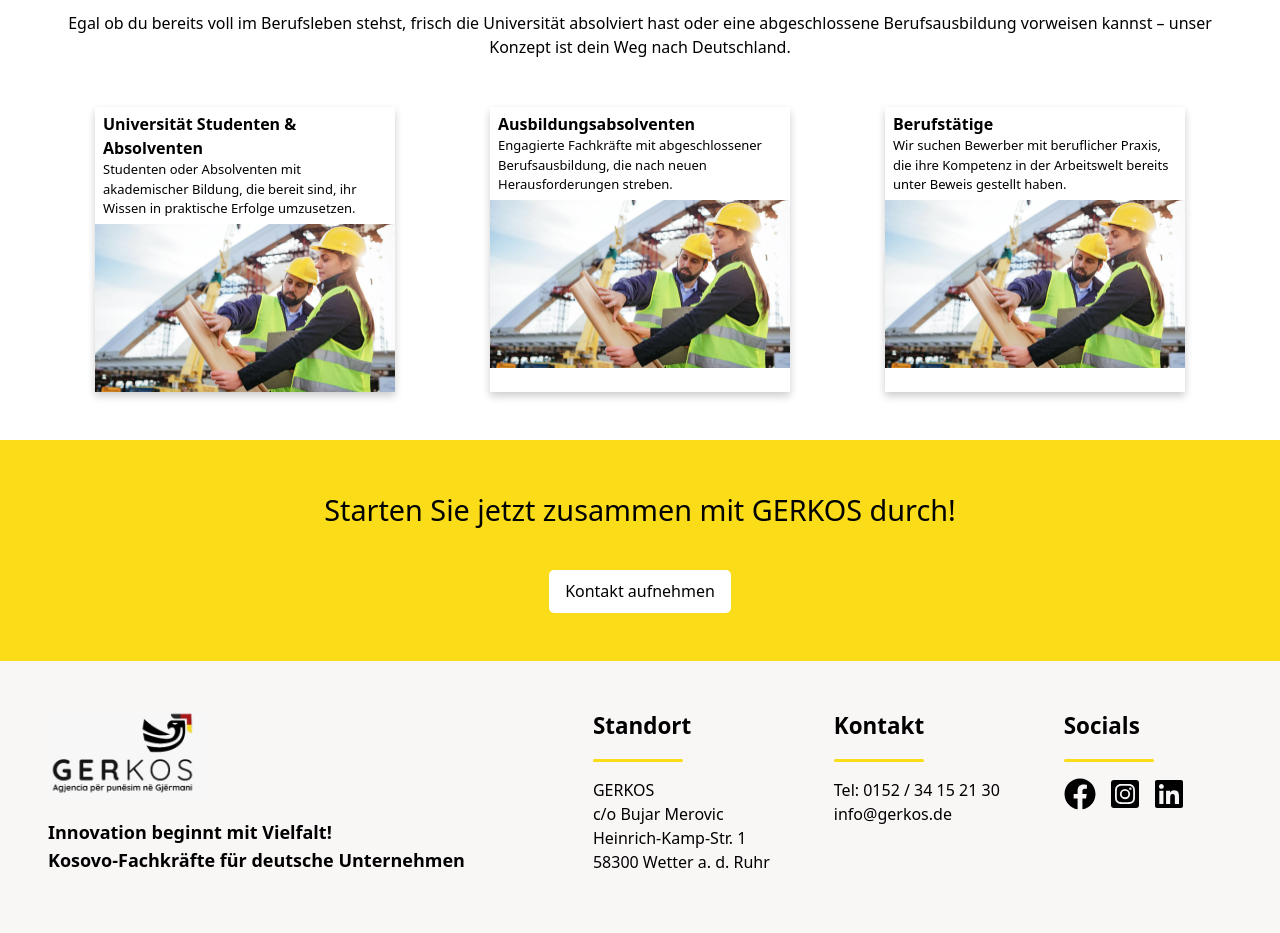
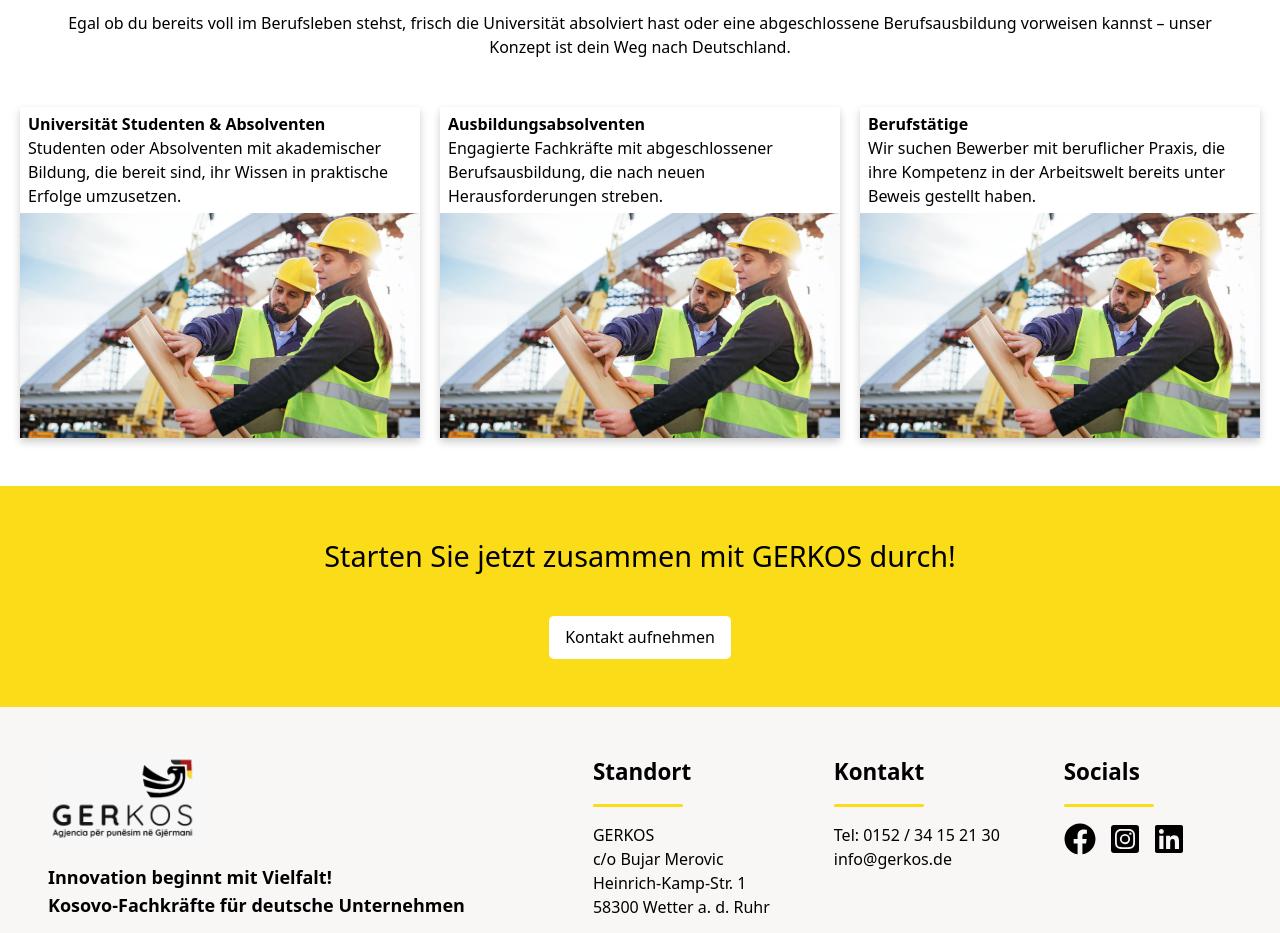
Before and after one commit to ArtSurdulli/gerkos, a React (Create React App) app: page /interested in a window 1280 px wide. Shown: the part 1660-2593 px from the top of the page. Built offline with nearby package versions, Linux system fonts and the light colour scheme.

Commit message:
fixed size

```diff
--- a/src/pages/Interested/Interested.css
+++ b/src/pages/Interested/Interested.css
@@ -1 +1 @@
-.Description{display:flex;flex-direction:column;align-items:center;padding:3rem max(1rem,5%);text-align:center}.hr-description{background-color:#fadc18;width:90px;height:5px;border-radius:5px}.card1{box-shadow:0 4px 8px 0 rgba(0,0,0,.2);transition:.3s;width:300px}.card1:hover{box-shadow:0 8px 16px 0 rgba(0,0,0,.2)}.content-card{padding:5px 8px}.content-card p{font-size:13px}
+.Description{display:flex;flex-direction:column;align-items:center;padding:3rem max(1rem,5%);text-align:center}.hr-description{background-color:#fadc18;width:90px;height:5px;border-radius:5px}.card1{box-shadow:0 4px 8px 0 rgba(0,0,0,.2);transition:.3s;width:400px}.card1:hover{box-shadow:0 8px 16px 0 rgba(0,0,0,.2)}.content-card{padding:5px 8px}
--- a/src/pages/Interested/Interested.scss
+++ b/src/pages/Interested/Interested.scss
@@ -31,7 +31,7 @@
   .card1 {
     box-shadow: 0 4px 8px 0 rgba(0,0,0,0.2);
     transition: 0.3s;
-    width: 300px;
+    width: 400px;
   }
 
   .card1:hover {
@@ -40,7 +40,4 @@
 
   .content-card {
     padding: 5px 8px;
-    p{
-      font-size: 13px;
-    }
   }
```
